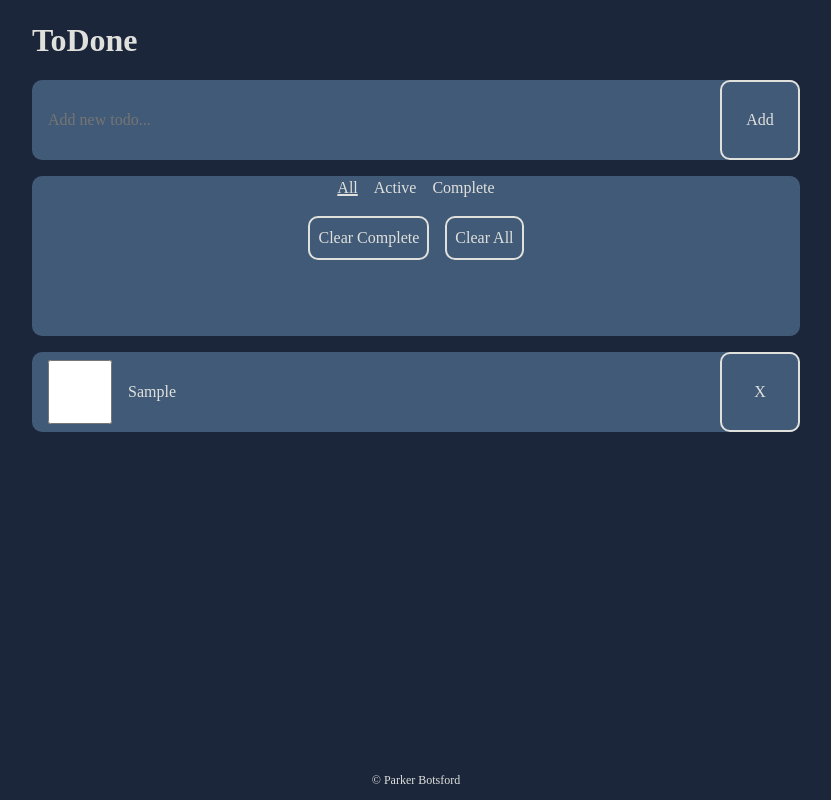
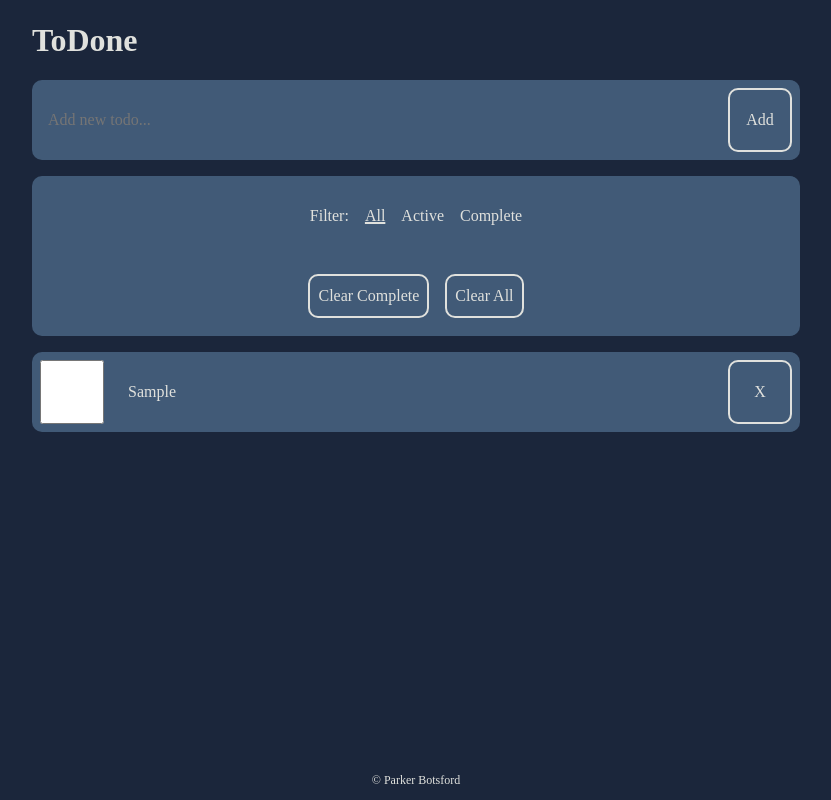
Before and after one commit to parbots/todone, a Next.js app: page / in a window 1280 px wide. Both pictures are taken after typing "Sample" into the empty fields and a click on the button "Add". Shown: the whole page, without its empty margins (224-1055 px from the left). Built offline with nearby package versions, Linux system fonts and the light colour scheme.

Commit message:
Change minor styles

```diff
--- a/components/AddItemForm/AddItemForm.module.css
+++ b/components/AddItemForm/AddItemForm.module.css
@@ -5,12 +5,15 @@
     height: 5rem;
 
     display: flex;
+    justify-content: center;
+    align-items: center;
 
     background: none;
 }
 
 .itemInput {
-    flex: 1;
+    width: 100%;
+    height: 100%;
 
     padding: 1rem;
 
@@ -23,10 +26,10 @@
 
 .addItemButton {
     position: absolute;
-    right: 0;
+    right: 0.5rem;
 
-    width: 5rem;
-    height: 5rem;
+    width: 4rem;
+    height: 4rem;
 
     cursor: pointer;
 
--- a/components/Item/Item.module.css
+++ b/components/Item/Item.module.css
@@ -15,7 +15,7 @@
 
 .checkBox {
     position: absolute;
-    left: 1rem;
+    left: 0.5rem;
 
     width: 4rem;
     height: 4rem;
@@ -31,10 +31,10 @@
 
 .removeItemButton {
     position: absolute;
-    right: 0;
+    right: 0.5rem;
 
-    width: 5rem;
-    height: 5rem;
+    width: 4rem;
+    height: 4rem;
 
     cursor: pointer;
 
--- a/components/List/List.module.css
+++ b/components/List/List.module.css
@@ -1,7 +1,5 @@
 .list {
     display: flex;
     flex-direction: column;
-    justify-content: flex-start;
-    align-items: center;
     gap: 1rem;
 }
--- a/components/ListOptions/ListOptions.module.css
+++ b/components/ListOptions/ListOptions.module.css
@@ -1,11 +1,8 @@
 .listOptions {
-    width: 60vw;
-    height: 10rem;
-
     display: flex;
     flex-direction: column;
     align-items: center;
-    gap: 1rem;
+    justify-content: center;
 
     border: none;
     border-radius: 10px;
@@ -15,7 +12,9 @@
 }
 
 .section {
-    flex: 1;
+    width: 60vw;
+    height: 5rem;
+
     display: flex;
     justify-content: center;
     align-items: center;
--- a/components/ListOptions/ListOptions.tsx
+++ b/components/ListOptions/ListOptions.tsx
@@ -45,7 +45,7 @@ const ListOptions = ({
 
     return (
         <fieldset className={styles.listOptions}>
-            <section className={styles.section}>{filterRadios}</section>
+            <section className={styles.section}>Filter: {filterRadios}</section>
             <section className={styles.section}>
                 <button
                     onClick={() => removeComplete()}
```
